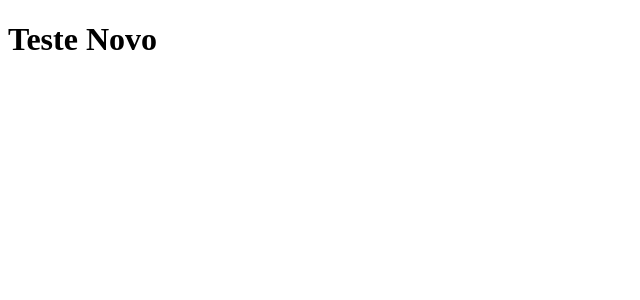
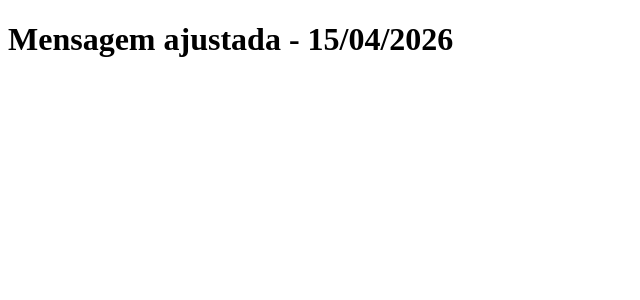
Before and after one commit to JoseHenrique442/tabnews, a Next.js app: page / in a window 1280 px wide. Shown: the top 300 px of the page, without its empty margins (0-640 px from the left). Built offline with nearby package versions, Linux system fonts and the light colour scheme.

Commit message:
atualiza pages

```diff
--- a/pages/index.js
+++ b/pages/index.js
@@ -1,5 +1,5 @@
 function Home() {
-    return <h1>Teste Novo</h1>
+    return <h1>Mensagem ajustada - 15/04/2026</h1>
 }
 
 export default Home;
```
